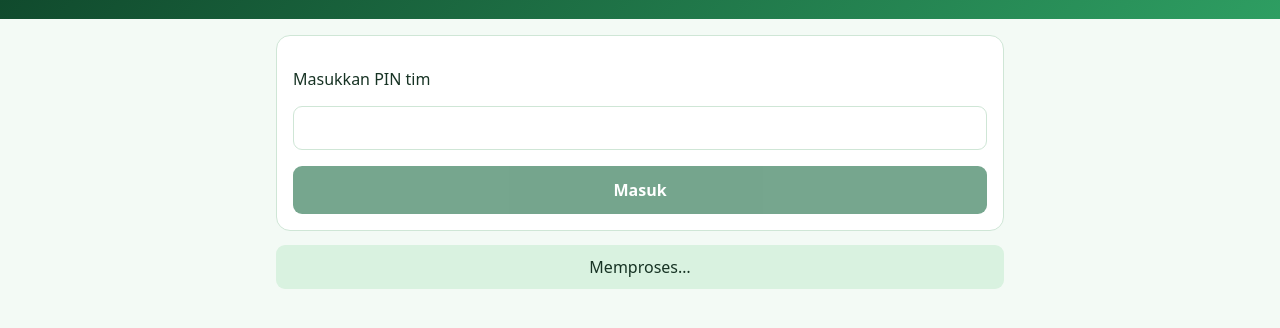
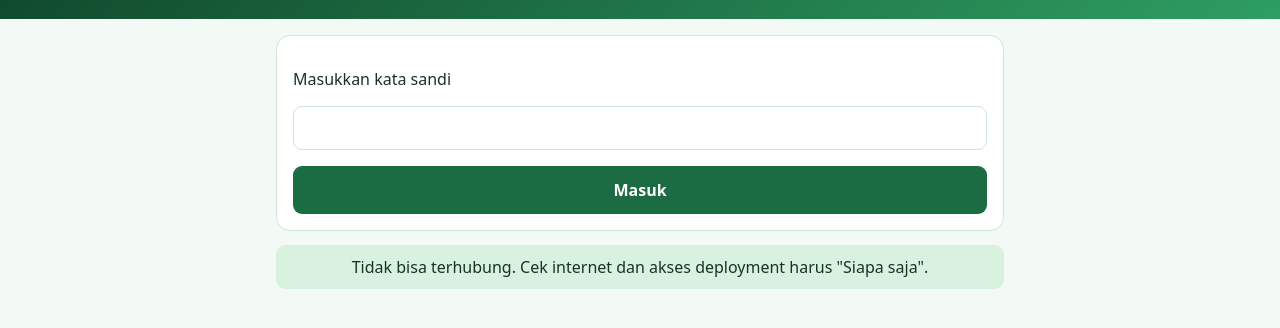
Before and after one commit to andimuhyayan-ops/senseycoffee, a plain HTML site: page index.html in a window 1280 px wide. Both pictures are taken after a click on the button "Masuk". Shown: the part 94-422 px from the top of the page. Drawn offline with Linux system fonts and the light colour scheme; no server answers.

Commit message:
Update index.html

```diff
--- a/index.html
+++ b/index.html
@@ -1,4 +1,4 @@
-<!doctype html><html lang="id"><head><base target="_top"><meta charset="utf-8"><style>
+<!doctype html><html lang="id"><head><meta charset="utf-8"><meta name="viewport" content="width=device-width,initial-scale=1"><title>Sensey Coffee</title><style>
 *{box-sizing:border-box}body{margin:0;font-family:system-ui,Segoe UI,Arial,sans-serif;background:#f3faf5;color:#173324}
 header{background:linear-gradient(135deg,#0e4429,#2e9e62);color:#fff;padding:22px 16px;text-align:center}h1{margin:0}header p{margin:4px 0 0;opacity:.85}
 main{max-width:760px;margin:auto;padding:16px}.box{background:#fff;border:1px solid #cfe6d6;border-radius:14px;padding:16px;margin-bottom:14px}
@@ -27,7 +27,7 @@ h3{margin:0 0 12px;color:#0e4429}.gulir{overflow-x:auto}
 </style></head><body>
 <header><h1>☕ Sensey Coffee</h1><p>Checklist Pembukaan Harian</p></header>
 <main>
-<div class="box" id="login"><p>Masukkan PIN tim</p><input id="pin" type="password" inputmode="numeric"><p></p><button class="utama" id="masuk">Masuk</button></div>
+<div class="box" id="login"><p>Masukkan kata sandi</p><input id="pin" type="password" onkeydown="if(event.key==='Enter')masuk.click()"><p></p><button class="utama" id="masuk">Masuk</button></div>
 <div id="app" hidden>
 <div class="tab"><button id="a" class="on">Isi Checklist</button><button id="b">Dashboard</button></div>
 <section id="isi">
@@ -45,10 +45,18 @@ const $=id=>document.getElementById(id);let D,PIN="";
 const el=(t,x,c)=>{const e=document.createElement(t);if(x!=null)e.textContent=x;if(c)e.className=c;return e};
 const tglID=s=>new Date(s+"T00:00:00").toLocaleDateString("id-ID",{weekday:"long",day:"numeric",month:"long",year:"numeric"});
 const pesan=t=>$("msg").textContent=t||"";
-function panggil(fn,args,ok){pesan("Memproses…");document.querySelectorAll(".utama").forEach(b=>b.disabled=true);
- const selesai=()=>document.querySelectorAll(".utama").forEach(b=>b.disabled=false);
- google.script.run.withSuccessHandler(r=>{selesai();pesan();ok(r)}).withFailureHandler(e=>{selesai();pesan(e.message)})[fn](...args)}
-$("masuk").onclick=()=>{PIN=$("pin").value;panggil("ambilData",[PIN],r=>{D=r;$("login").hidden=true;$("app").hidden=false;
+// Alamat Web App Apps Script
+const API="https://script.google.com/macros/s/AKfycbwSWmTKWsLp7OhwAZTmB-_0luwXkuEU1kBuk62jsy8RvXuPEFEvesHpeiRTaY7ujNvm/exec";
+async function panggil(isiPermintaan,ok){pesan("Memproses…");const tombol=document.querySelectorAll(".utama");tombol.forEach(b=>b.disabled=true);
+ const batal=new AbortController(),waktu=setTimeout(()=>batal.abort(),45000);
+ try{
+  // tanpa header Content-Type supaya tidak kena blokir CORS
+  const res=await fetch(API,{method:"POST",body:JSON.stringify({token:PIN,...isiPermintaan}),signal:batal.signal});
+  const r=await res.json();if(r.error)throw new Error(r.message||r.error);pesan();ok(r);
+ }catch(e){
+  pesan(e.name==="AbortError"?"Server tidak menjawab. Coba lagi.":e instanceof TypeError||e instanceof SyntaxError?"Tidak bisa terhubung. Cek internet dan akses deployment harus \"Siapa saja\".":e.message);
+ }finally{clearTimeout(waktu);tombol.forEach(b=>b.disabled=false)}}
+$("masuk").onclick=()=>{PIN=$("pin").value;panggil({action:"get"},r=>{D=r;$("login").hidden=true;$("app").hidden=false;
  $("nama").replaceChildren(new Option("- pilih -",""),...D.barista.map(n=>new Option(n)));
  $("list").replaceChildren(...D.tugas.map((t,i)=>{const l=el("label",null,"t"),c=el("input");c.type="checkbox";c.onchange=hitung;l.append(c,el("span",(i+1)+". "+t));return l}));
  $("tgl").value=D.hariIni;$("bln").value=D.hariIni.slice(0,7);muat();dash()})};
@@ -59,7 +67,7 @@ function muat(){const d=D.data.find(x=>x.tgl===$("tgl").value);
  $("info").textContent=!d?"Tanggal ini belum tersedia di spreadsheet.":d.barista?tglID(d.tgl)+" sudah diisi "+d.barista+". Menyimpan akan menimpa isian itu.":tglID(d.tgl)+" belum diisi.";hitung()}
 $("tgl").onchange=muat;
 $("kirim").onclick=()=>{if(!$("nama").value)return pesan("Pilih nama barista dulu.");
- panggil("simpan",[PIN,{tgl:$("tgl").value,barista:$("nama").value,cek:kotak().map(c=>c.checked),catatan:$("cat").value}],r=>{D=r;muat();dash();pesan("Tersimpan ✓");setTimeout(pesan,2500)})};
+ panggil({action:"update",isi:{tgl:$("tgl").value,barista:$("nama").value,cek:kotak().map(c=>c.checked),catatan:$("cat").value}},r=>{D=r;muat();dash();pesan("Tersimpan ✓");setTimeout(pesan,2500)})};
 function dash(){const n=D.tugas.length,bln=$("bln").value,rows=D.data.filter(d=>d.barista&&d.tgl.startsWith(bln));
  const ok=d=>d.cek.filter(v=>v==="✓").length,skor=l=>l.length?Math.round(l.reduce((s,d)=>s+ok(d),0)/(l.length*n)*100):null,pc=v=>v===null?"-":v+"%";
  const kelas=v=>v>=90?"baik":v>=75?"cukup":"kurang",box=judul=>{const x=el("div",null,"box");x.append(el("h3",judul));return x};
```
